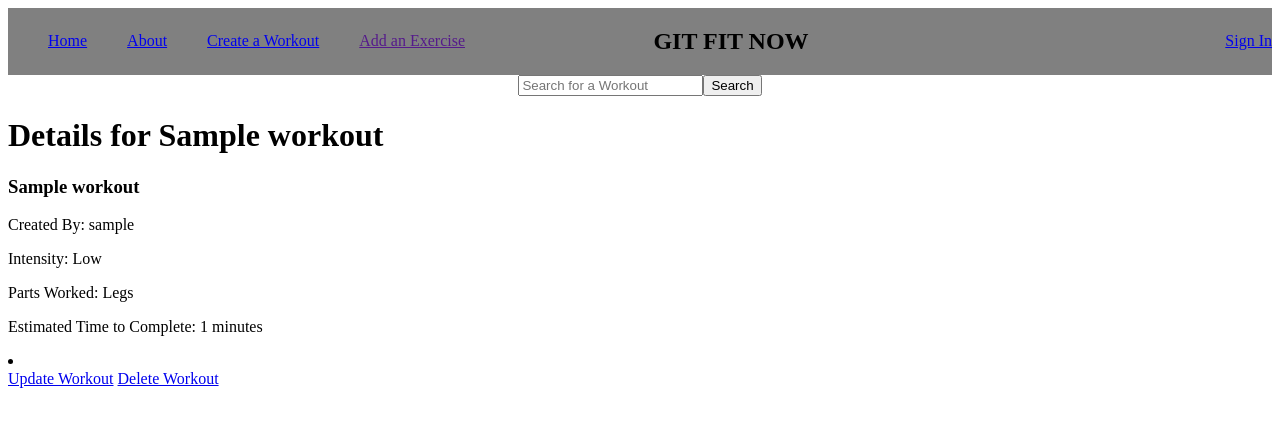
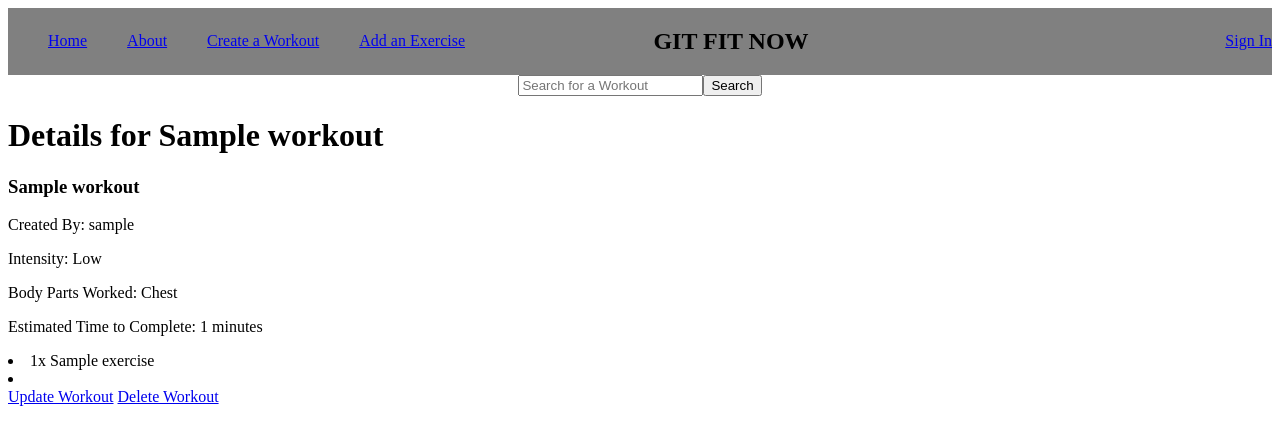
Before and after one commit to chiangd233/django_project_app, a Django app: template djangoprojectapp/main_app/templates/workout_detail.html in a window 1280 px wide. Shown: the top 445 px of the page. Run offline with Django 4.2, Linux system fonts and the light colour scheme; tables that the repository leaves empty hold one stand-in row (values such as "Sample post"); the template is opened without the code that fills it: values that come from a table or form of the project are taken from there, most other values are stand-ins (such as "Sample title", 1, 10 or a date in 2020); parts of the project's set-up code (start-up, migrations or seed data) failed here and were passed over.

Commit message:
finish debugging

```diff
--- a/djangoprojectapp/djangoprojectapp/settings.py
+++ b/djangoprojectapp/djangoprojectapp/settings.py
@@ -125,3 +125,4 @@ STATIC_URL = 'static/'
 # https://docs.djangoproject.com/en/4.0/ref/settings/#default-auto-field
 
 DEFAULT_AUTO_FIELD = 'django.db.models.BigAutoField'
+LOGIN_URL = '/login/'
--- a/djangoprojectapp/main_app/models.py
+++ b/djangoprojectapp/main_app/models.py
@@ -21,7 +21,7 @@ BODY_CHOICES = (
 
 class Exercise(models.Model):
     number = models.IntegerField()
-    exercise = models.CharField(max_length = 50)
+    name = models.CharField(max_length = 50)
     body = models.CharField(max_length = 10, choices = BODY_CHOICES)
 
     def __str__(self):
--- a/djangoprojectapp/main_app/templates/base.html
+++ b/djangoprojectapp/main_app/templates/base.html
@@ -25,7 +25,7 @@
                 <a href = "{% url 'workout_create' %}">Create a Workout</a>
             </ul>
             <ul>
-                <a href = "">Add an Exercise</a>
+                <a href = "{% url 'exercise_create' %}">Add an Exercise</a>
             </ul>
         </div>
         <div class = "nav">
--- a/djangoprojectapp/main_app/templates/workout_detail.html
+++ b/djangoprojectapp/main_app/templates/workout_detail.html
@@ -9,8 +9,21 @@
         <h3>{{workout.name}}</h3>
         <p>Created By: {{workout.user.username}}</p>
         <p>Intensity: {{workout.intensity}}</p>
-        <p>Parts Worked: Legs</p>
+        <p>Body Parts Worked:
+            {% for part in workout.exercise.all %}
+            {{part.body}}
+            {% empty %}
+            <p>Add exercises to show body parts worked.</p>
+            {% endfor %}
+        </p>
         <p>Estimated Time to Complete: {{workout.time}} minutes</p>
+    </div>
+    <div>
+        {% for exercise in workout.exercise.all %}
+        <li>{{exercise.number}}x {{exercise.name}}</li>
+        {% empty %}
+        <p>Exercises have not been added to this workout yet.</p>
+        {% endfor %}
     </div>
     <div class = "exercise">
         {% for exercises in exercises %}
--- a/djangoprojectapp/main_app/urls.py
+++ b/djangoprojectapp/main_app/urls.py
@@ -13,4 +13,7 @@ urlpatterns = [
     path('exercises/', views.Exercise_Index, name = "exercise"),
     path('exercises/create', views.Exercise_Create.as_view(), name = "exercise_create"),
     path('exercises/delete', views.Exercise_Delete.as_view(), name = "exercise_delete"),
+    path('login/', views.login_view, name = 'login'),
+    path('logout/', views.logout_view, name = 'logout'),
+    path('signup/', views.signup_view, name = 'signup'),
 ]
--- a/djangoprojectapp/main_app/views.py
+++ b/djangoprojectapp/main_app/views.py
@@ -45,7 +45,7 @@
     fields = ['name', 'intensity', 'rounds', 'time', 'exercise']
     template_name = "workout_create.html"
     def get_success_url(self):
-        return reverse('park_detail', kwargs = {'pk': self.object.pk})
+        return reverse('workout_detail', kwargs = {'pk': self.object.pk})
 
 class Workout_Delete(DeleteView):
     model = Workout
@@ -63,7 +63,7 @@
 
 class Exercise_Create(CreateView):
     model = Exercise
-    fields = ['number', 'exercise', 'body']
+    fields = ['number', 'name', 'body']
     template_name = "exercise_create.html"
 
     def form_valid(self, form):
```
Also changed, not shown: djangoprojectapp/main_app/templates/exercise_create.html (added, +13 -0 lines), djangoprojectapp/main_app/templates/home.html (+7 -1 lines), djangoprojectapp/main_app/migrations/0006_rename_exercise_exercise_name.py (added), 1 other file.
